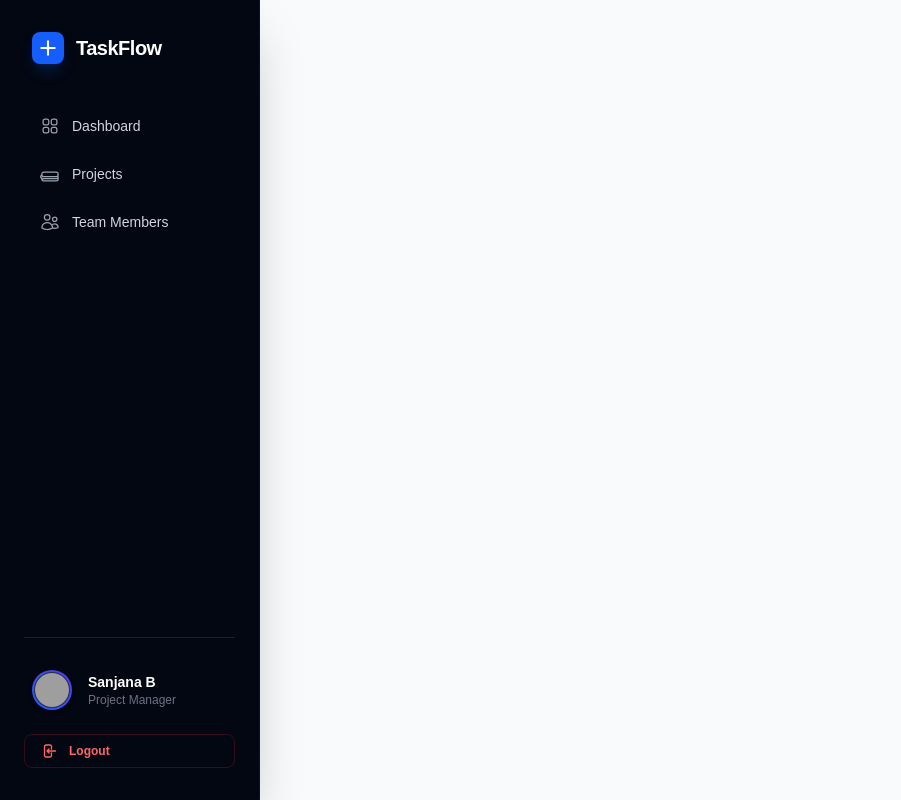
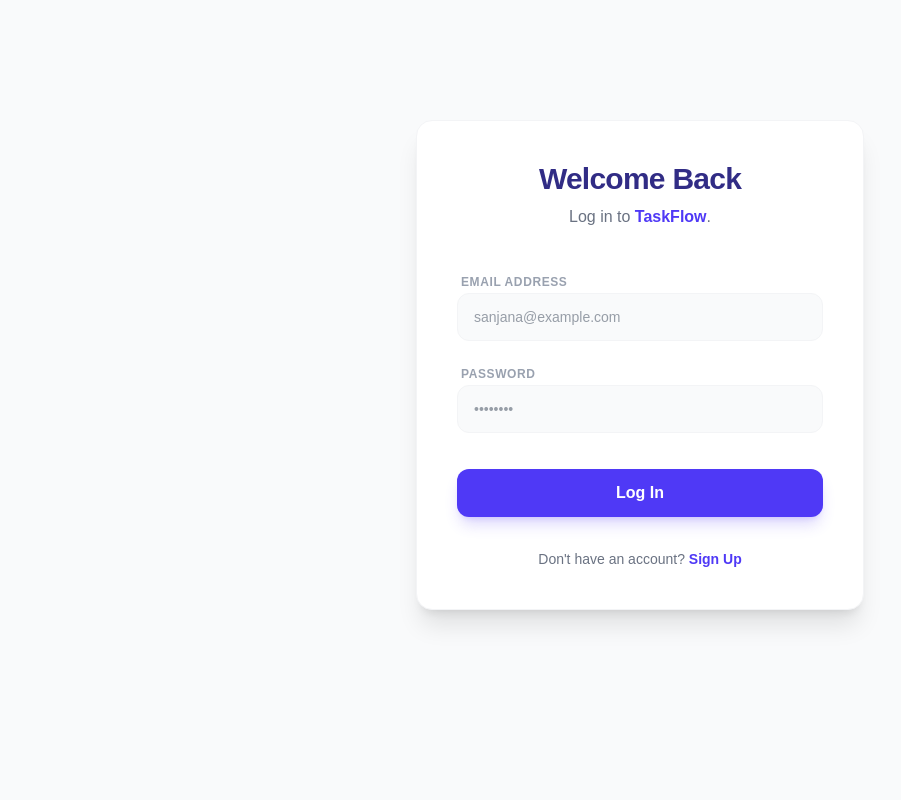
Before and after one commit to sanjanab-31/taskflow, a React (Vite) app in the folder client/: page /login in a window 1280 px wide. Shown: the whole page, without its empty margins (0-901 px from the left). Built offline with nearby package versions, Linux system fonts and the light colour scheme; grey boxes are pictures that could not be loaded.

Commit message:
feat: implement authentication flow with login, signup, and navigation components

```diff
--- a/client/src/App.jsx
+++ b/client/src/App.jsx
@@ -6,10 +6,11 @@
 import Team from './pages/Team';
 import UserProfile from './pages/UserProfile';
 import Signup from './pages/Signup';
+import Login from './pages/Login';
 
 function AppContent() {
   const location = useLocation();
-  const hideSidebarRoutes = ['/signup'];
+  const hideSidebarRoutes = ['/signup', '/login'];
   const shouldHideSidebar = hideSidebarRoutes.includes(location.pathname);
 
   return (
@@ -23,6 +24,7 @@
           <Route path="/team" element={<Team />} />
           <Route path="/profile" element={<UserProfile />} />
           <Route path="/signup" element={<Signup />} />
+          <Route path="/login" element={<Login />} />
         </Routes>
       </main>
     </div>
--- a/client/src/components/Sidenav.jsx
+++ b/client/src/components/Sidenav.jsx
@@ -82,7 +82,7 @@
           </div>
         </Link>
         <button
-          onClick={() => navigate('/signup')}
+          onClick={() => navigate('/login')}
           className="mt-4 w-full flex items-center gap-3 px-4 py-2 text-xs font-semibold text-red-400 hover:bg-red-500/10 rounded-lg transition-colors cursor-pointer border border-red-500/20"
         >
           <svg xmlns="http://www.w3.org/2000/svg" fill="none" viewBox="0 0 24 24" strokeWidth={2} stroke="currentColor" className="w-4 h-4">
--- /dev/null
+++ b/client/src/pages/Login.jsx
@@ -0,0 +1,96 @@
+import React, { useState } from 'react';
+import { useNavigate, Link } from 'react-router-dom';
+
+export default function Login() {
+  const navigate = useNavigate();
+  const [formData, setFormData] = useState({
+    email: '',
+    password: ''
+  });
+  const [error, setError] = useState('');
+
+  const handleChange = (e) => {
+    const { name, value } = e.target;
+    setFormData(prev => ({ ...prev, [name]: value }));
+  };
+
+  const handleLogin = (e) => {
+    e.preventDefault();
+    setError('');
+
+    const storedUser = localStorage.getItem('taskflow_user');
+
+    if (!storedUser) {
+      setError('No user found. Please sign up first.');
+      return;
+    }
+
+    const { email, password } = JSON.parse(storedUser);
+
+    if (formData.email !== email || formData.password !== password) {
+      setError('Invalid email or password.');
+      return;
+    }
+
+    // Login successful
+    navigate('/');
+  };
+
+  return (
+    <div className="max-w-md mx-auto bg-white p-10 rounded-2xl shadow-xl border border-gray-100 mt-20">
+      <header className="mb-10 text-center">
+        <h2 className="text-3xl font-bold text-gray-900 tracking-tight text-indigo-900">Welcome Back</h2>
+        <p className="mt-2 text-gray-500 font-medium">Log in to <span className="text-indigo-600 font-bold">TaskFlow</span>.</p>
+      </header>
+
+      {error && (
+        <div className="mb-6 p-3 bg-red-50 text-red-600 text-sm rounded-lg border border-red-200">
+          {error}
+        </div>
+      )}
+
+      <form onSubmit={handleLogin} className="space-y-5">
+        <div className="space-y-1">
+          <label className="text-xs font-bold text-gray-400 uppercase tracking-wider ml-1">Email Address</label>
+          <div className="h-12 rounded-xl bg-gray-50 flex items-center px-4 border border-gray-100 focus-within:border-indigo-300 focus-within:bg-white transition-all">
+             <input
+                type="email"
+                name="email"
+                value={formData.email}
+                onChange={handleChange}
+                placeholder="sanjana@example.com"
+                className="w-full bg-transparent text-sm outline-none text-gray-700"
+                required
+              />
+          </div>
+        </div>
+
+        <div className="space-y-1">
+          <label className="text-xs font-bold text-gray-400 uppercase tracking-wider ml-1">Password</label>
+          <div className="h-12 rounded-xl bg-gray-50 flex items-center px-4 border border-gray-100 focus-within:border-indigo-300 focus-within:bg-white transition-all">
+             <input
+                type="password"
+                name="password"
+                value={formData.password}
+                onChange={handleChange}
+                placeholder="••••••••"
+                className="w-full bg-transparent text-sm outline-none text-gray-700"
+                required
+              />
+          </div>
+        </div>
+
+        <button
+          type="submit"
+          className="w-full h-12 mt-4 rounded-xl bg-indigo-600 text-white font-bold shadow-lg shadow-indigo-600/20 hover:bg-indigo-700 hover:-translate-y-0.5 active:translate-y-0 transition-all cursor-pointer"
+        >
+           Log In
+        </button>
+      </form>
+
+      <p className="mt-8 text-center text-sm text-gray-500">
+        Don't have an account? <Link to="/signup" className="text-indigo-600 font-semibold hover:underline">Sign Up</Link>
+      </p>
+    </div>
+  );
+}
--- a/client/src/pages/Signup.jsx
+++ b/client/src/pages/Signup.jsx
@@ -1,60 +1,105 @@
-import React from 'react';
-import { useNavigate } from 'react-router-dom';
+import React, { useState } from 'react';
+import { useNavigate, Link } from 'react-router-dom';
 
 export default function Signup() {
   const navigate = useNavigate();
+  const [formData, setFormData] = useState({
+    fullName: '',
+    email: '',
+    password: '',
+    confirmPassword: ''
+  });
+  const [error, setError] = useState('');
 
-  const handleSignup = () => {
-    // For now, just navigate to the dashboard
-    navigate('/');
+  const handleChange = (e) => {
+    const { name, value } = e.target;
+    setFormData(prev => ({ ...prev, [name]: value }));
+  };
+
+  const validatePassword = (password) => {
+    // Min 6 chars, at least 1 alphabet, 1 number, and 1 special character
+    const passwordRegex = /^(?=.*[a-zA-Z])(?=.*\d)(?=.*[!@#$%^&*()_+{}\[\]:;"'<>,.?~\\/-]).{6,}$/;
+    return passwordRegex.test(password);
+  };
+
+  const handleSignup = (e) => {
+    e.preventDefault();
+    setError('');
+
+    if (formData.password !== formData.confirmPassword) {
+      setError('Passwords do not match.');
+      return;
+    }
+
+    if (!validatePassword(formData.password)) {
+      setError('Password must be at least 6 characters long and include an alphabet, a number, and a special character.');
+      return;
+    }
+
+    // Save to localStorage
+    const userToSave = {
+      fullName: formData.fullName,
+      email: formData.email,
+      password: formData.password
+    };
+    localStorage.setItem('taskflow_user', JSON.stringify(userToSave));
+
+    // Navigate to login or dashboard
+    navigate('/login');
   };
 
   return (
-    <div className="max-w-md mx-auto bg-white p-10 rounded-2xl shadow-xl border border-gray-100 mt-20">
-      <header className="mb-10 text-center">
+    <div className="max-w-md mx-auto bg-white p-10 rounded-2xl shadow-xl border border-gray-100 mt-10">
+      <header className="mb-8 text-center">
         <h2 className="text-3xl font-bold text-gray-900 tracking-tight text-indigo-900">Create Account</h2>
         <p className="mt-2 text-gray-500 font-medium">Get started with <span className="text-indigo-600 font-bold">TaskFlow</span> today.</p>
       </header>
 
-      <div className="space-y-5">
+      {error && (
+        <div className="mb-6 p-3 bg-red-50 text-red-600 text-sm rounded-lg border border-red-200">
+          {error}
+        </div>
+      )}
+
+      <form onSubmit={handleSignup} className="space-y-5">
         <div className="space-y-1">
           <label className="text-xs font-bold text-gray-400 uppercase tracking-wider ml-1">Full Name</label>
           <div className="h-12 rounded-xl bg-gray-50 flex items-center px-4 border border-gray-100 focus-within:border-indigo-300 focus-within:bg-white transition-all">
-             <input type="text" placeholder="John Doe" className="w-full bg-transparent text-sm outline-none text-gray-700" />
+             <input type="text" name="fullName" value={formData.fullName} onChange={handleChange} placeholder="John Doe" className="w-full bg-transparent text-sm outline-none text-gray-700" required />
           </div>
         </div>
 
         <div className="space-y-1">
           <label className="text-xs font-bold text-gray-400 uppercase tracking-wider ml-1">Email Address</label>
           <div className="h-12 rounded-xl bg-gray-50 flex items-center px-4 border border-gray-100 focus-within:border-indigo-300 focus-within:bg-white transition-all">
-             <input type="email" placeholder="sanjana@example.com" className="w-full bg-transparent text-sm outline-none text-gray-700" />
+             <input type="email" name="email" value={formData.email} onChange={handleChange} placeholder="sanjana@example.com" className="w-full bg-transparent text-sm outline-none text-gray-700" required />
           </div>
         </div>
 
         <div className="space-y-1">
           <label className="text-xs font-bold text-gray-400 uppercase tracking-wider ml-1">Password</label>
           <div className="h-12 rounded-xl bg-gray-50 flex items-center px-4 border border-gray-100 focus-within:border-indigo-300 focus-within:bg-white transition-all">
-             <input type="password" placeholder="••••••••" className="w-full bg-transparent text-sm outline-none text-gray-700" />
+             <input type="password" name="password" value={formData.password} onChange={handleChange} placeholder="••••••••" className="w-full bg-transparent text-sm outline-none text-gray-700" required />
           </div>
         </div>
 
         <div className="space-y-1">
           <label className="text-xs font-bold text-gray-400 uppercase tracking-wider ml-1">Confirm Password</label>
           <div className="h-12 rounded-xl bg-gray-50 flex items-center px-4 border border-gray-100 focus-within:border-indigo-300 focus-within:bg-white transition-all">
-             <input type="password" placeholder="••••••••" className="w-full bg-transparent text-sm outline-none text-gray-700" />
+             <input type="password" name="confirmPassword" value={formData.confirmPassword} onChange={handleChange} placeholder="••••••••" className="w-full bg-transparent text-sm outline-none text-gray-700" required />
           </div>
         </div>
 
         <button
-          onClick={handleSignup}
+          type="submit"
           className="w-full h-12 mt-4 rounded-xl bg-indigo-600 text-white font-bold shadow-lg shadow-indigo-600/20 hover:bg-indigo-700 hover:-translate-y-0.5 active:translate-y-0 transition-all cursor-pointer"
         >
            Create Account
         </button>
-      </div>
+      </form>
 
       <p className="mt-8 text-center text-sm text-gray-500">
-        Already have an account? <span onClick={() => navigate('/')} className="text-indigo-600 font-semibold cursor-pointer hover:underline">Log In</span>
+        Already have an account? <Link to="/login" className="text-indigo-600 font-semibold hover:underline">Log In</Link>
       </p>
     </div>
   );
```
